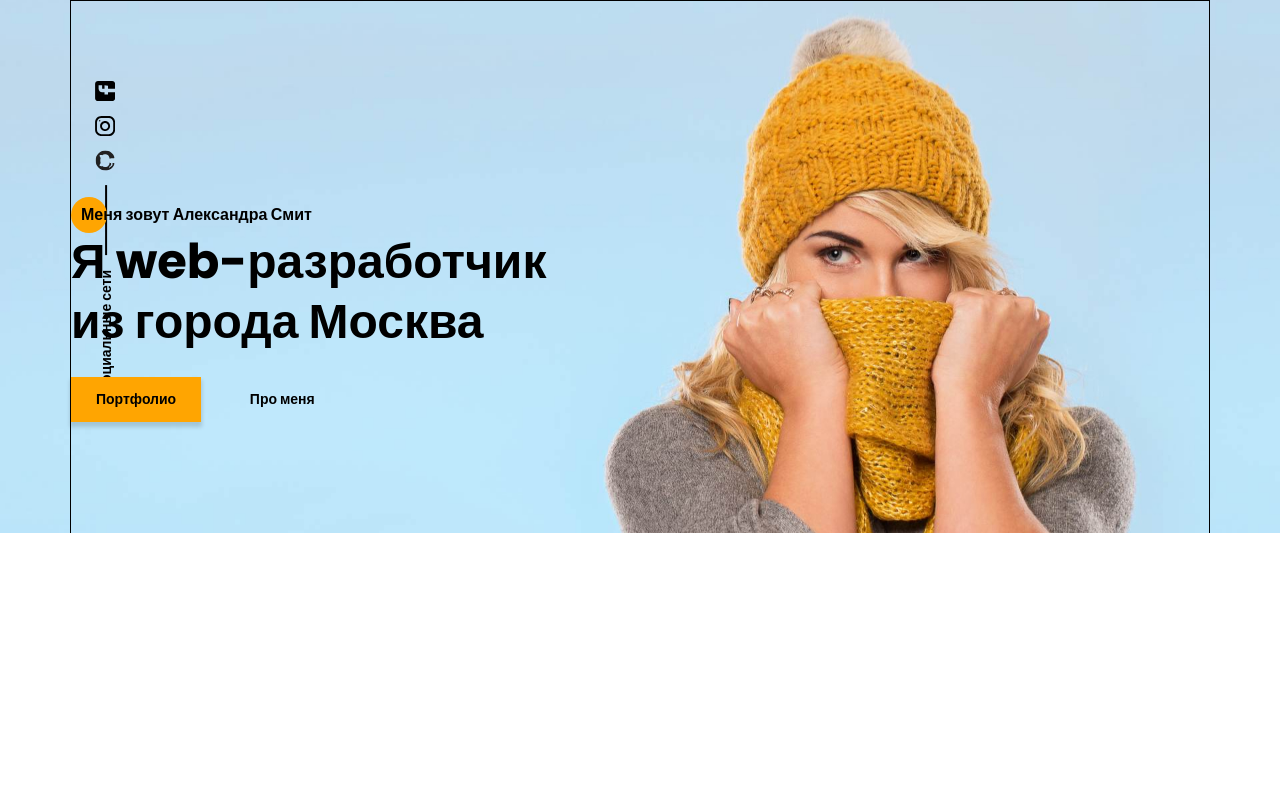
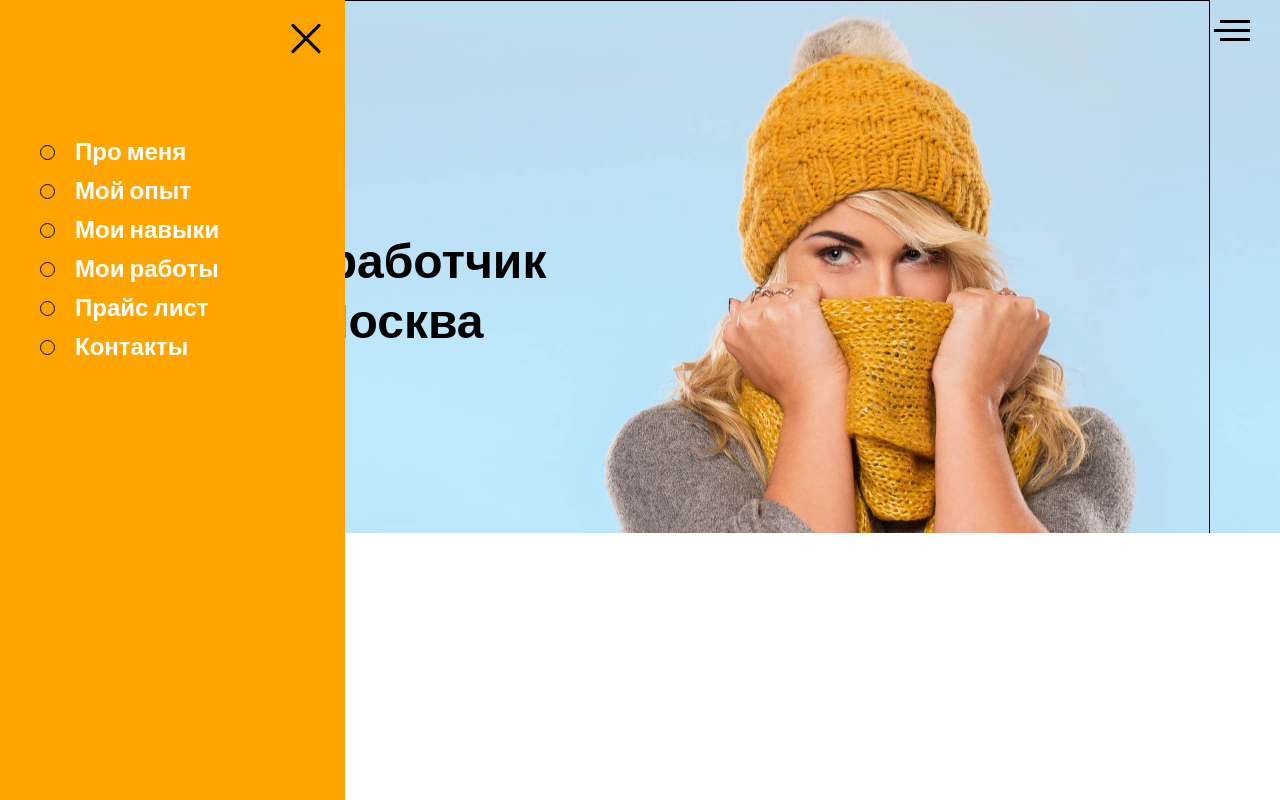
Before and after one commit to AntonLeshkovich/test_krainet, a plain HTML site: page index.html in a window 1280 px wide. Drawn offline with Linux system fonts and the light colour scheme.

Commit message:
feat: add burger icon and menu body

```diff
--- a/index.html
+++ b/index.html
@@ -13,10 +13,43 @@
 <body>
     <section class="promo">
         <div class="promo__container">
+            <div class="promo__menu menu">
+                <nav class="menu__body">
+                    <div class="menu__icon">
+                        <span></span>
+                        <span></span>
+                    </div>
+                    <ul class="menu__list">
+                        <li class="menu__item">
+                            <a href="" class="menu__link"><span></span>Про меня</a>
+                        </li>
+                        <li class="menu__item">
+                            <a href="" class="menu__link"><span></span>Мой опыт</a>
+                        </li>
+                        <li class="menu__item">
+                            <a href="" class="menu__link"><span></span>Мои навыки</a>
+                        </li>
+                        <li class="menu__item">
+                            <a href="" class="menu__link"><span></span>Мои работы</a>
+                        </li>
+                        <li class="menu__item">
+                            <a href="" class="menu__link"><span></span>Прайс лист</a>
+                        </li>
+                        <li class="menu__item">
+                            <a href="" class="menu__link"><span></span>Контакты</a>
+                        </li>
+                    </ul>
+                </nav>
+            </div>
+            <div class="promo__burger-icon">
+                <span></span>
+                <span></span>
+                <span></span>
+            </div>
             <div class="promo__social">
-                <p class="promo__social_text">Социальные сети</p>
-                <span class="promo__social_line"></span>
-                <div class="promo__social_icons">
+                <p class="promo__social-text">Социальные сети</p>
+                <span class="promo__social-line"></span>
+                <div class="promo__social-icons">
                     <a href="https://github.com/" target="_blank">
                         <svg width="19" height="20" viewBox="0 0 19 20" fill="none" xmlns="http://www.w3.org/2000/svg">
                             <path d="M-4.37114e-07 9.99951C-1.95608e-07 15.5245 4.36167 19.9995 9.74107 19.9995C14.0457 19.9995 17.6962 17.1345 18.9832 13.162C19.0749 12.662 18.7734 12.4787 18.5148 12.4787C18.2835 12.4787 17.6706 12.487 16.8585 12.4912C17.4459 15.2728 15.5517 15.8595 15.5517 15.8595C14.4274 16.3145 14.1267 16.972 14.1267 16.972C13.5228 17.8778 13.5352 16.902 13.5352 16.902C13.603 15.8978 14.5389 15.3703 14.5389 15.3703C16.0283 14.4787 15.5979 13.0295 15.3493 12.4578C14.719 12.3678 14.2903 12.1103 14.0466 11.8245C13.8029 14.0453 12.9652 16.3795 9.23304 16.3795C8.16988 16.3795 7.30085 15.992 6.61933 15.3503C6.37316 15.4628 5.3827 15.8003 4.04116 15.2628C4.04116 15.2628 3.78012 14.4253 5.03988 12.5128C4.82345 11.7128 4.71606 10.8628 4.7111 10.0128C4.71606 9.16284 4.82345 8.31285 5.03988 7.51284C3.78012 5.61285 4.04116 4.77535 4.04116 4.77535C5.3827 4.23785 6.37316 4.57534 6.61933 4.67535C7.30085 4.03785 8.16988 3.65035 9.23304 3.65035C12.9752 3.65035 13.7987 5.98784 14.0383 8.21284C14.3307 7.86284 14.928 7.53784 15.8408 7.53784C17.1444 7.53784 18.1918 7.55034 18.5082 7.55034C18.7635 7.55034 19.0683 7.37534 18.9708 6.86284C17.692 2.86201 14.0391 -0.000488895 9.74107 -0.000488707C4.36167 -0.000488472 -6.7851e-07 4.47701 -4.37114e-07 9.99951Z" fill="#212121"/>
--- a/styles/styles.scss
+++ b/styles/styles.scss
@@ -32,29 +32,59 @@ body {
         max-width: 1920px;
         max-height: 800px;
     }
+    // .promo__burger-icon
+    &__burger-icon {
+        display: flex;
+        align-items: center;
+        justify-content: end;
+        position: absolute;
+        top: 20px;
+        right: 30px;
+        width: 36px;
+        height: 21px;
+        cursor: pointer;
+        span {
+            display: block;
+            width: 36px;
+            height: 3px;
+            background-color: #000;
+            &:first-child {
+                position: absolute;
+                top: 0;
+                width: 30px;
+            }
+            &:last-child {
+                position: absolute;
+                bottom: 0;
+                width: 30px;
+            }
+        }
+    }
     // .promo__social
     &__social {
         display: flex;
         align-items: center;
         position: absolute;
-        top: 226px;
-        left: -50px;
+        top: 380px;
+        left: -75px;
         column-gap: 15px;
         transform: rotate(-90deg);
-        // .promo__social_text
-        &_text {
+    }
+    // .promo__social-text
+    &__social-text {
+        font-size: 16px;
         font-weight: 700;
         cursor: default;
     }
-        // .promo__social_line
-        &_line {
+    // .promo__social-line
+    &__social-line {
         display: block;
             width: 70px;
             height: 2px;
             background-color: #000;
     }
-        // .promo__social_icons
-        &_icons {
+    // .promo__social-icons
+    &__social-icons {
         display: flex;
             column-gap: 15px;
             svg {
@@ -68,7 +98,6 @@ body {
                     }
                 }
 
-            }
             }
     }
     // .promo__img
@@ -149,5 +178,73 @@ body {
     box-shadow: 0px 4px 4px 1px rgba(0, 0, 0, 0.15);
 }
 
-.about-btn {
+.menu {
+    position: absolute;
+    z-index: 10;
+    // .menu__body
+    &__body {
+        width: 345px;
+        height: 100vh;
+        padding: 24px 25px 50px 40px;
+        background-color: var(--accent-orange);
     }
+    // .menu__icon
+    &__icon {
+        display: flex;
+        align-items: center;
+        justify-content: center;
+        position: relative;
+        width: 29px;
+        height: 29px;
+        margin-left: 251px;
+        cursor: pointer;
+        span {
+            display: block;
+            position: absolute;
+            width: 40px;
+            height: 3px;
+            border-radius: 3px;
+            background-color: #000;
+            &:first-child {
+                transform: rotate(45deg);
+            }
+            &:last-child {
+                transform: rotate(-45deg);
+            }
+        }
+    }
+    // .menu__list
+    &__list {
+        display: flex;
+        flex-direction: column;
+        margin-top: 87px;
+        row-gap: 15px;
+    }
+    // .menu__item
+    &__item {
+    }
+    // .menu__link
+    &__link {
+        display: flex;
+        align-items: center;
+        column-gap: 20px;
+        font-size: 24px;
+        font-weight: 700;
+        color: #fff;
+        transition: color .3s;
+        span {
+            display: block;
+            width: 15px;
+            height: 15px;
+            border-radius: 50%;
+            border: solid 1px #000;
+            transition: background-color .3s;
+        }
+        &:hover {
+            color: #000;
+            span {
+                background-color: #000;
+            }
+        }
+    }
+}
```
Also changed, not shown: styles/styles.css, 1 other file. Lines whose indentation alone changed are shown as unchanged.
